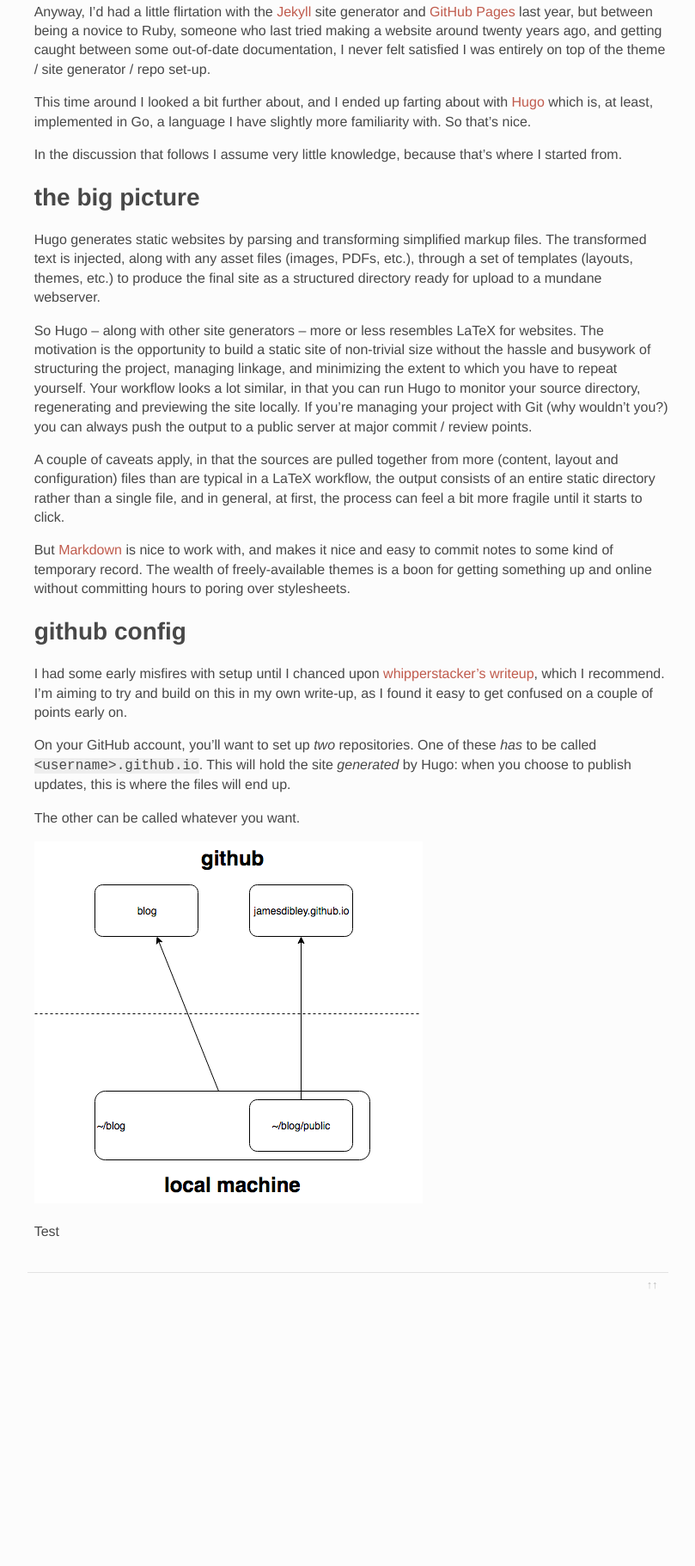
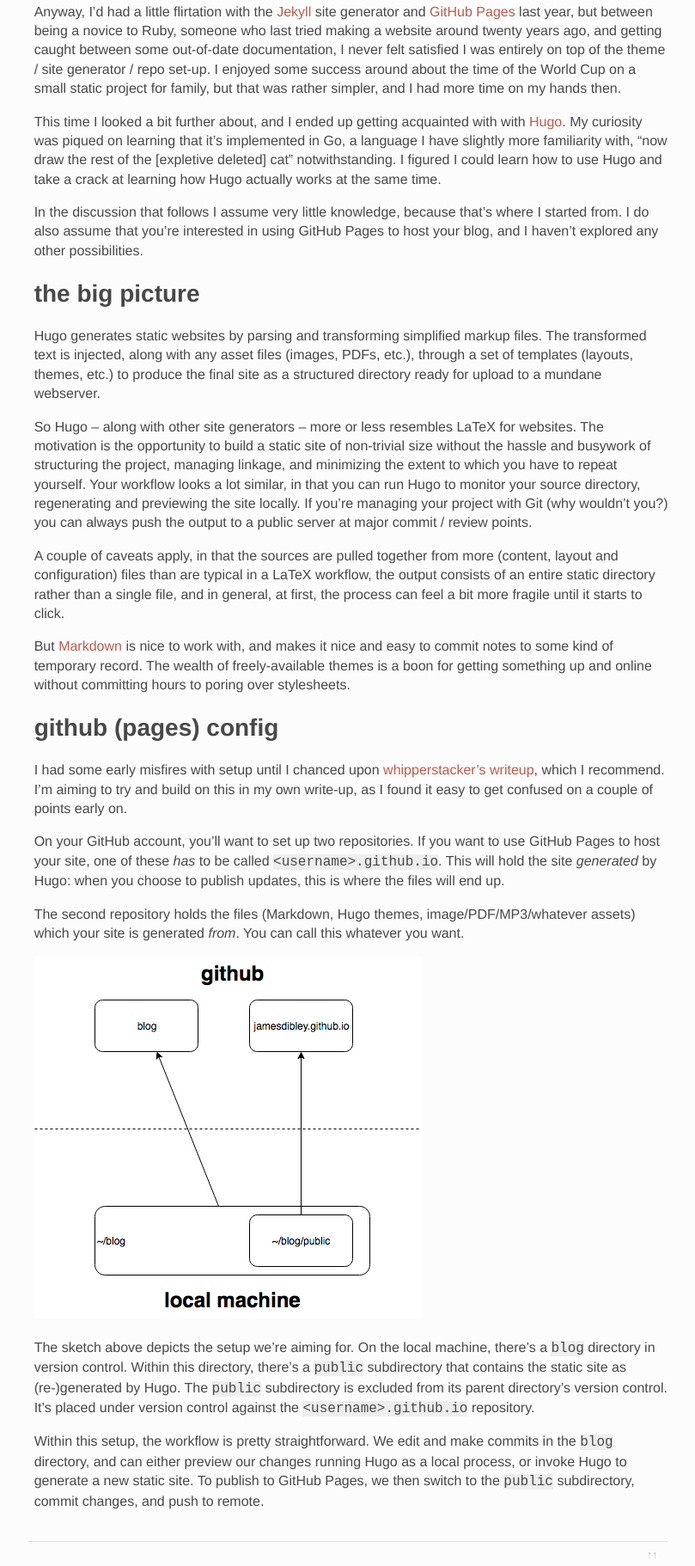
Before and after one commit to jamesdibley/jamesdibley.github.io, a plain HTML site: page posts/getting-started-with-hugo/index.html in a window 1280 px wide. Shown: the part 280-2102 px from the top of the page at 86% size, without its empty margins (235-1044 px from the left). Before the commit the page ends 1789 px from the top, so only its background shows below. Drawn offline with Linux system fonts and the light colour scheme; files whose address does not match are found by name.

Commit message:
Fix image in first post and add links to About

```diff
--- a/posts/getting-started-with-hugo/index.html
+++ b/posts/getting-started-with-hugo/index.html
@@ -2,6 +2,7 @@
 <html lang="en">
 <head>
 
+  <base href="https://jamesdibley.github.io/">
   <meta charset="utf-8">
   <title>getting started with hugo</title>
   <meta name="description" content="getting started with hugo">
@@ -411,14 +412,20 @@
 Ruby, someone who last tried making a website around twenty years ago, and
 getting caught between some out-of-date documentation, I
 never felt satisfied I was entirely on top of the theme / site generator / repo
-set-up.</p>
+set-up. I enjoyed some success around about the time of the World Cup on
+a small static project for family, but that was rather simpler, and I had more
+time on my hands then.</p>
 
-<p>This time around I looked a bit further about, and I ended up farting about
-with  <a href="https://gohugo.io/">Hugo</a> which is, at least, implemented in Go,
-a language I have slightly more familiarity with. So that&rsquo;s nice.</p>
+<p>This time I looked a bit further about, and I ended up getting acquainted with
+with <a href="https://gohugo.io/">Hugo</a>. My curiosity was piqued on learning that it&rsquo;s
+implemented in Go, a language I have slightly more familiarity with, &ldquo;now draw
+the rest of the [expletive deleted] cat&rdquo; notwithstanding. I figured I could
+learn how to use Hugo and take a crack at learning how Hugo actually works at
+the same time.</p>
 
 <p>In the discussion that follows I assume very little knowledge, because that&rsquo;s
-where I started from.</p>
+where I started from. I do also assume that you&rsquo;re interested in using GitHub
+Pages to host your blog, and I haven&rsquo;t explored any other possibilities.</p>
 
 <h1 id="the-big-picture">the big picture</h1>
 
@@ -447,22 +454,37 @@
 wealth of freely-available themes is a boon for getting something up and
 online without committing hours to poring over stylesheets.</p>
 
-<h1 id="github-config">github config</h1>
+<h1 id="github-pages-config">github (pages) config</h1>
 
 <p>I had some early misfires with setup until I chanced upon <a href="http://whipperstacker.com/2015/11/27/deploying-a-stand-alone-hugo-site-to-github-pages-mapped-to-a-custom-domain/">whipperstacker&rsquo;s
 writeup</a>,
 which I recommend. I&rsquo;m aiming to try and build on this in my own write-up, as
 I found it easy to get confused on a couple of points early on.</p>
 
-<p>On your GitHub account, you&rsquo;ll want to set up <em>two</em> repositories. One of these
-<em>has</em> to be called <code>&lt;username&gt;.github.io</code>. This will hold the  site <em>generated</em> by Hugo: when you choose to publish updates, this is where the
+<p>On your GitHub account, you&rsquo;ll want to set up two repositories. If you want
+to use GitHub Pages to host your site, one of these <em>has</em> to be called
+<code>&lt;username&gt;.github.io</code>. This will hold the  site <em>generated</em>
+by Hugo: when you choose to publish updates, this is where the
 files will end up.</p>
 
-<p>The other can be called whatever you want.</p>
+<p>The second repository holds the files (Markdown, Hugo themes,
+image/PDF/MP3/whatever assets) which your site is generated <em>from</em>. You can
+call this whatever you want.</p>
 
 <p><img src="githubconfig.png" alt="Map of repo configuration" /></p>
 
-<p>Test</p>
+<p>The sketch above depicts the setup we&rsquo;re aiming for. On the local
+machine, there&rsquo;s a <code>blog</code> directory in version control. Within this directory,
+there&rsquo;s a <code>public</code> subdirectory that contains the static site as (re-)generated
+by Hugo. The <code>public</code> subdirectory is excluded from its parent directory&rsquo;s
+version control. It&rsquo;s placed under version control against the
+<code>&lt;username&gt;.github.io</code> repository.</p>
+
+<p>Within this setup, the workflow is pretty straightforward. We edit and make
+commits in the <code>blog</code> directory, and can either preview our changes running
+Hugo as a local process, or invoke Hugo to generate a new static site. To
+publish to GitHub Pages, we then switch to the <code>public</code> subdirectory, commit
+changes, and push to remote.</p>
 
       </div>
     </div>
```
Also changed, not shown: about/index.html (+7 -0 lines), categories/index.html (+1 -0 lines), index.html (+1 -0 lines), posts/index.html (+1 -0 lines), tags/index.html (+1 -0 lines).
